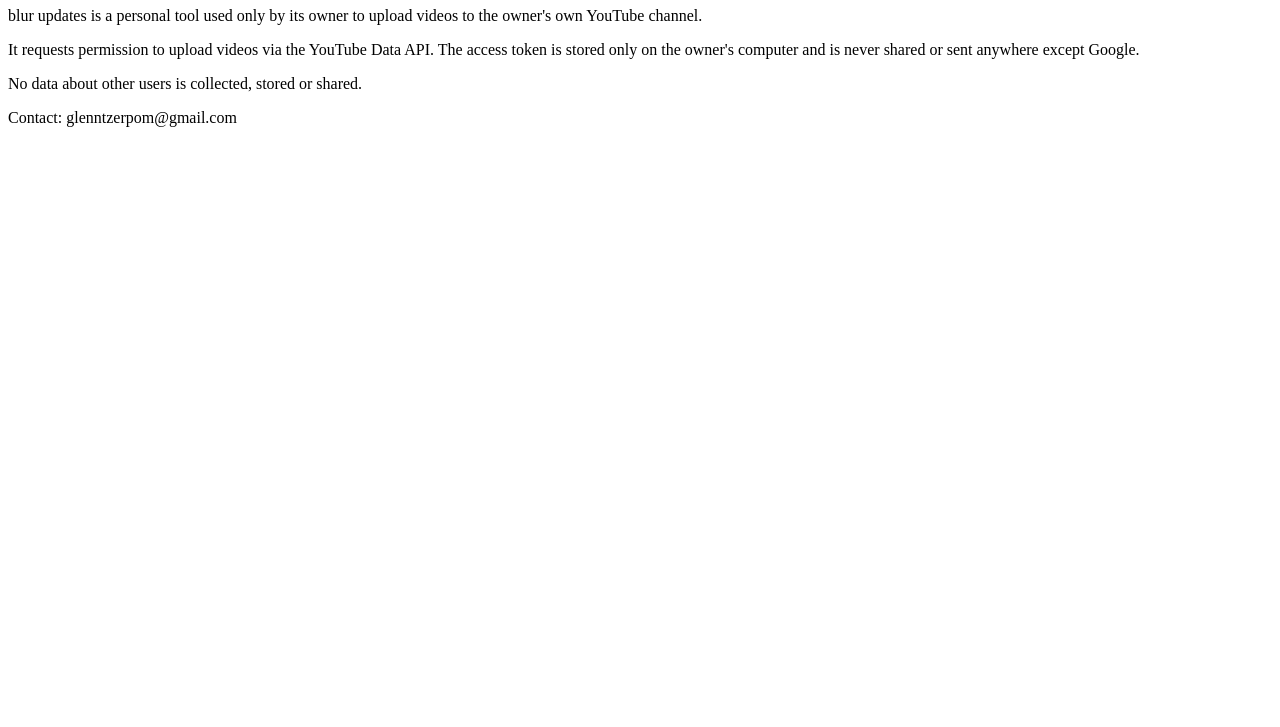
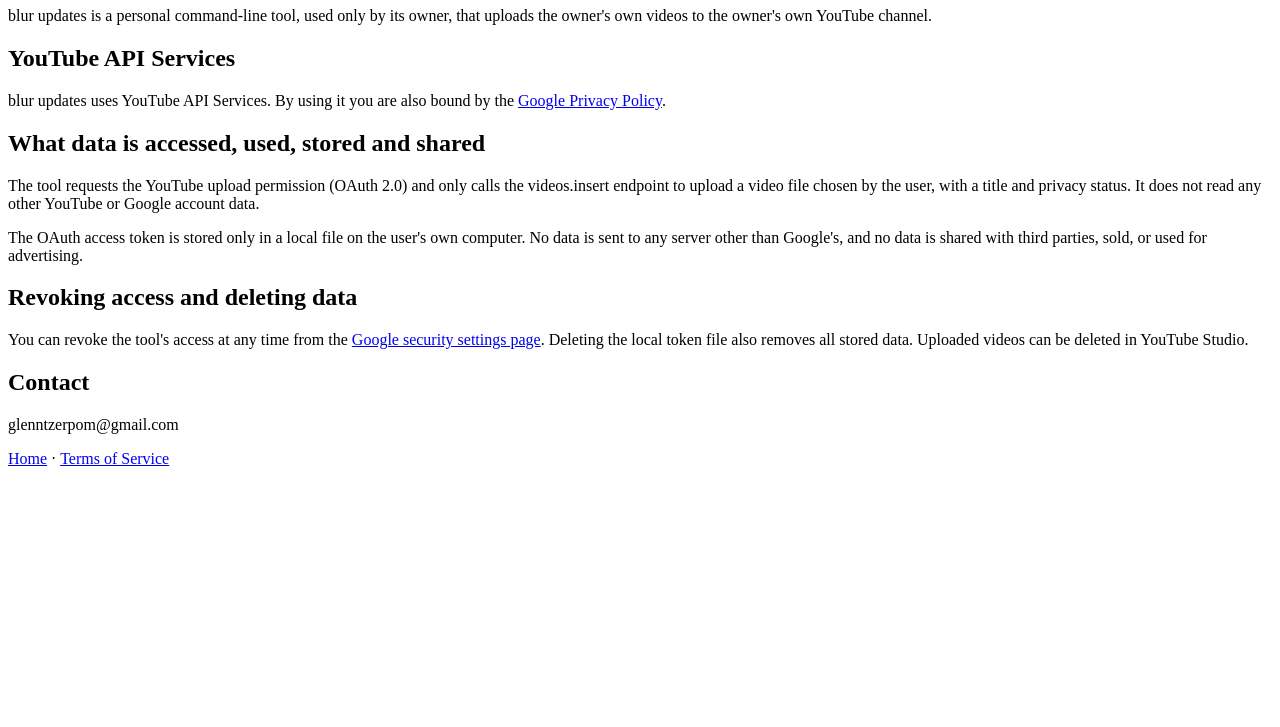
Before and after one commit to Reqne/reqne.github.io, a plain HTML site: page privacy.html in a window 1280 px wide. Shown: the part 73-800 px from the top of the page. Drawn offline with Linux system fonts and the light colour scheme.

Commit message:
Update privacy.html

```diff
--- a/privacy.html
+++ b/privacy.html
@@ -1,6 +1,17 @@
 <!doctype html><html><head><meta charset="utf-8"><title>Privacy policy - blur updates</title></head>
-<body><h1>Privacy policy</h1>
-<p>blur updates is a personal tool used only by its owner to upload videos to the owner's own YouTube channel.</p>
-<p>It requests permission to upload videos via the YouTube Data API. The access token is stored only on the owner's computer and is never shared or sent anywhere except Google.</p>
-<p>No data about other users is collected, stored or shared.</p>
-<p>Contact: glenntzerpom@gmail.com</p></body></html>
+<body><h1>Privacy policy - blur updates</h1>
+<p>blur updates is a personal command-line tool, used only by its owner, that uploads the owner's own videos to the owner's own YouTube channel.</p>
+<h2>YouTube API Services</h2>
+<p>blur updates uses YouTube API Services. By using it you are also bound by the
+<a href="https://www.google.com/policies/privacy">Google Privacy Policy</a>.</p>
+<h2>What data is accessed, used, stored and shared</h2>
+<p>The tool requests the YouTube upload permission (OAuth 2.0) and only calls the videos.insert endpoint to upload a video file chosen by the user, with a title and privacy status. It does not read any other YouTube or Google account data.</p>
+<p>The OAuth access token is stored only in a local file on the user's own computer. No data is sent to any server other than Google's, and no data is shared with third parties, sold, or used for advertising.</p>
+<h2>Revoking access and deleting data</h2>
+<p>You can revoke the tool's access at any time from the
+<a href="https://security.google.com/settings/security/permissions">Google security settings page</a>.
+Deleting the local token file also removes all stored data. Uploaded videos can be deleted in YouTube Studio.</p>
+<h2>Contact</h2>
+<p>glenntzerpom@gmail.com</p>
+<p><a href="index.html">Home</a> · <a href="terms.html">Terms of Service</a></p>
+</body></html>
```
